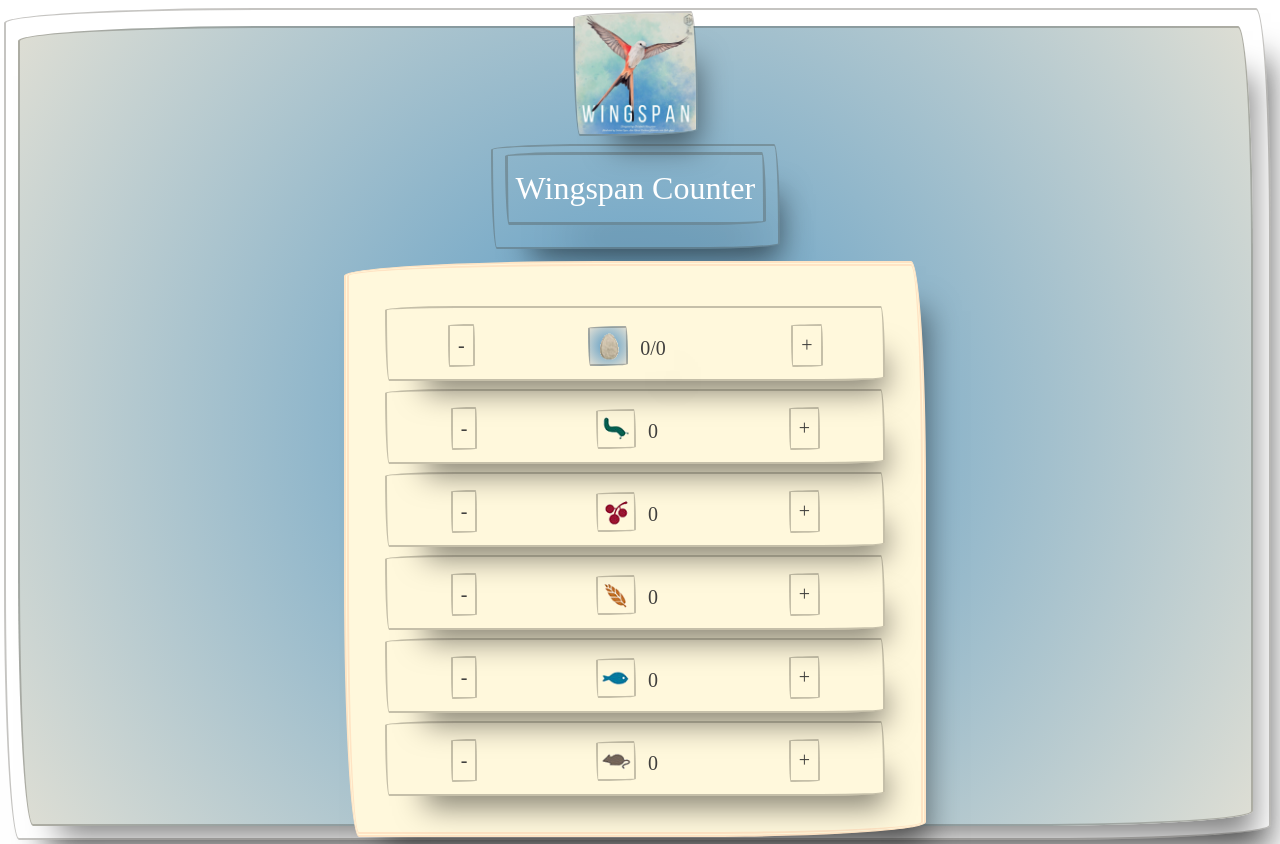
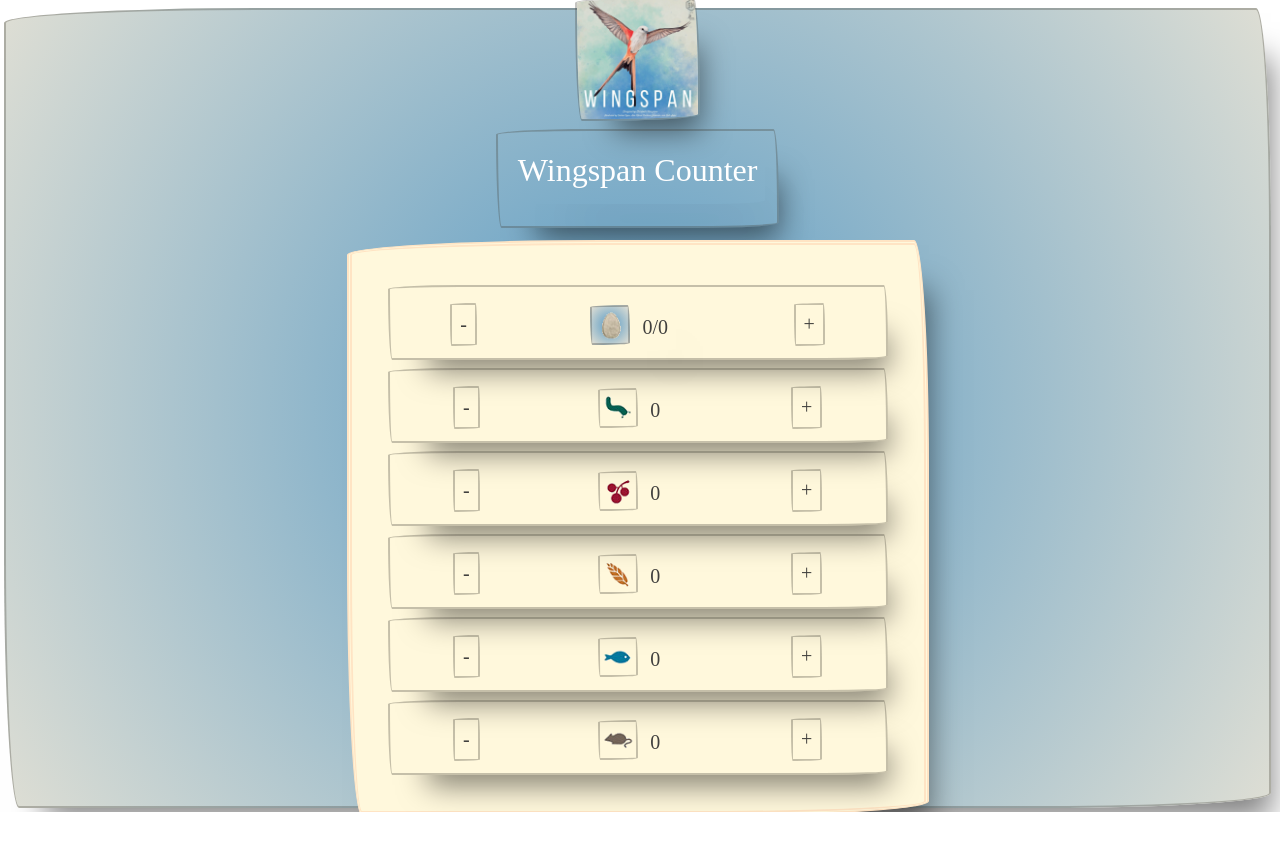
Before and after one commit to VincentHChoy/vue-wingspan, a Vue app: page / in a window 1280 px wide. After the commit the page ends 812 px from the top, so only its background shows below. Built offline with nearby package versions, Linux system fonts and the light colour scheme; a web font is replaced by a local one.

Commit message:
changes border styling

```diff
--- a/index.html
+++ b/index.html
@@ -1,13 +1,36 @@
 <!DOCTYPE html>
 <html lang="en">
   <head>
-    <meta charset="UTF-8">
-    <link rel="icon" href="/favicon.ico">
-    <meta name="viewport" content="width=device-width, initial-scale=1.0">
-    <title>Vite App</title>
+    <meta charset="UTF-8" />
+    <link rel="icon" href="./public/wingspan.jpg" />
+    <meta name="viewport" content="width=device-width, initial-scale=1.0" />
+    <title>Wingspan Counter</title>
   </head>
   <body>
-    <div id="app"></div>
+    <div class="background wrapped" id="app"></div>
     <script type="module" src="/src/main.js"></script>
+    <style scoped>
+      header {
+        line-height: 1.5;
+      }
+
+      .background {
+        display: flex;
+        flex-direction: column;
+        justify-content: center;
+        align-items: center;
+        height: 100vh;
+        width: 100vw;
+        background: radial-gradient(
+          circle,
+          rgba(86, 153, 196, 1) 0%,
+          rgba(222, 222, 212, 1) 100%
+        );
+      }
+
+      .wrapper {
+
+      }
+    </style>
   </body>
 </html>
--- a/src/App.vue
+++ b/src/App.vue
@@ -1,11 +1,9 @@
 <script setup>
 import HelloWorld from "./components/HelloWorld.vue";
-import TheWelcome from "./components/TheWelcome.vue";
 import Resources from "./components/Resources.vue";
 </script>
 
 <template>
-  <main class="background wrapper">
   <img
     alt="Vue logo"
     class="logo"
@@ -14,32 +12,5 @@
     height="125"
   />
   <HelloWorld msg="Wingspan Counter" />
-      <Resources/>
-  </main>
+  <Resources />
 </template>
-
-<style scoped>
-
-header {
-  line-height: 1.5;
-}
-
-.background {
-  height: 100vh;
-  width: 100vw;
-  background: rgb(86, 153, 196);
-  background: radial-gradient(
-    circle,
-    rgba(86, 153, 196, 1) 0%,
-    rgba(222, 222, 212, 1) 100%
-  );
-}
-
-.wrapper {
-  display: flex;
-  flex-direction: column;
-  justify-content: center;
-  align-items: center;
-
-}
-</style>
--- a/src/components/HelloWorld.vue
+++ b/src/components/HelloWorld.vue
@@ -27,6 +27,7 @@
 .greetings h1,
 .greetings h3 {
   text-align: center;
+  border-style: none;
 }
 
 
```
Lines whose indentation alone changed are shown as unchanged.
